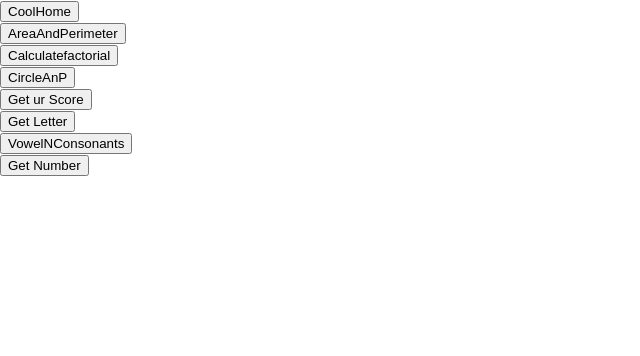
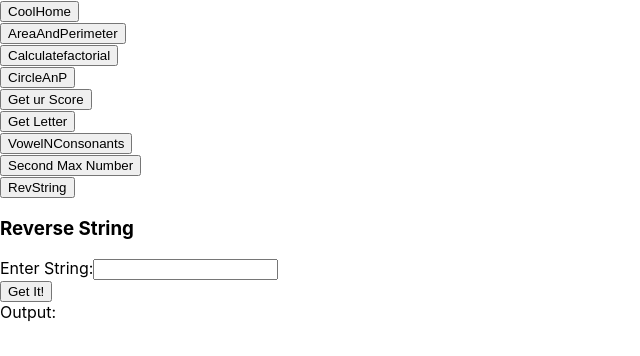
Before and after one commit to Nush3bhr/SolutionRank, a React (Create React App) app: page /StringRev in a window 1280 px wide. Shown: the top 356 px of the page, without its empty margins (0-640 px from the left). Built offline with nearby package versions, Linux system fonts and the light colour scheme.

Commit message:
new component created, added routes

```diff
--- a/src/App.js
+++ b/src/App.js
@@ -10,6 +10,7 @@ import Score from "./Components/Score";
 import FunVdSwitch from "./Components/FunVdSwitch";
 import VowelNConso from "./Components/VowelNConso";
 import SecondMaxNo from "./Components/SecondMaxNo";
+import StringRev from "./Components/StringRev";
 
 function App() {
   return (
@@ -26,6 +27,7 @@ function App() {
       <Route path="/FunVdSwitch" component={FunVdSwitch} />
       <Route path="/VowelNConso" component={VowelNConso} />
       <Route path="/SecondMaxNo" component={SecondMaxNo} />
+      <Route path="/StringRev" component={StringRev} />
     </Router>
   );
 }
--- a/src/Components/Home.js
+++ b/src/Components/Home.js
@@ -23,7 +23,11 @@ const Home = () => {
       <br />
       <button onClick={() => navigate("/VowelNConso")}>VowelNConsonants</button>
       <br />
-      <button onClick={() => navigate("/SecondMaxNo")}>Get Number</button>
+      <button onClick={() => navigate("/SecondMaxNo")}>
+        Second Max Number
+      </button>
+      <br />
+      <button onClick={() => navigate("/StringRev")}>RevString</button>
     </div>
   );
 };
--- /dev/null
+++ b/src/Components/StringRev.js
@@ -0,0 +1,37 @@
+import React, { useState } from "react";
+
+const StringRev = () => {
+  const [str, setStr] = useState("");
+  const [revStr, setRevStr] = useState("");
+  const handleChange = (event) => {
+    setStr(event.target.value);
+  };
+  const reverseString = (s) => {
+    try {
+      let newStr = "";
+      for (let i = s.length - 1; i >= 0; i--) {
+        newStr = newStr + s.charAt(i);
+      }
+      return newStr;
+    } catch (error) {
+      return error.message;
+    }
+  };
+  const handleSubmit = (event) => {
+    event.preventDefault();
+    setRevStr(reverseString(str));
+  };
+
+  return (
+    <form onSubmit={handleSubmit}>
+      <h3>Reverse String</h3>
+      <label>Enter String:</label>
+      <input type="text" value={str} onChange={handleChange} />
+      <br />
+      <button type="submit">Get It!</button>
+      <br />
+      Output: {revStr}
+    </form>
+  );
+};
+export default StringRev;
```
Also changed, not shown: 1 other file (tests, documents, lock files or other folders).
